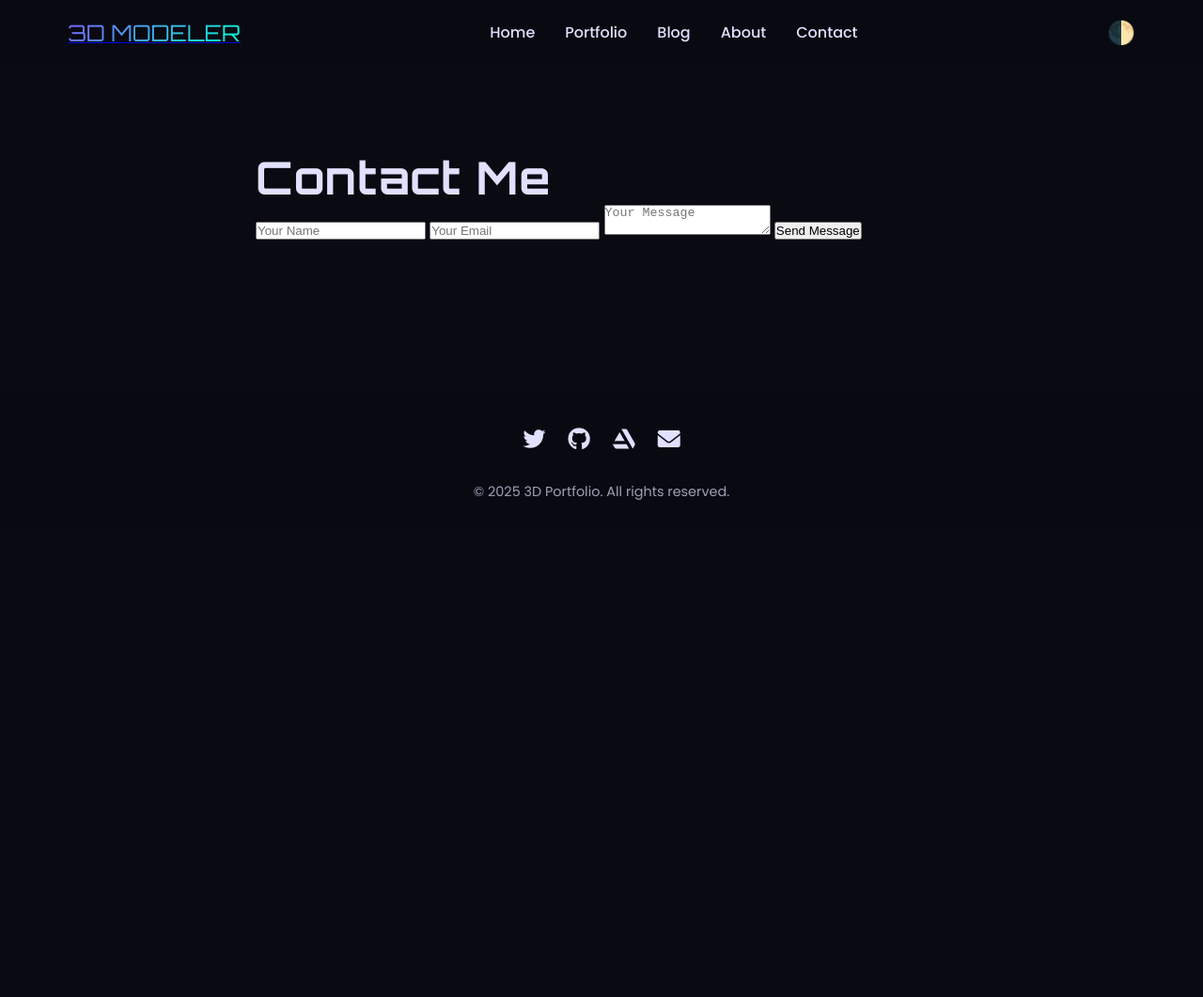
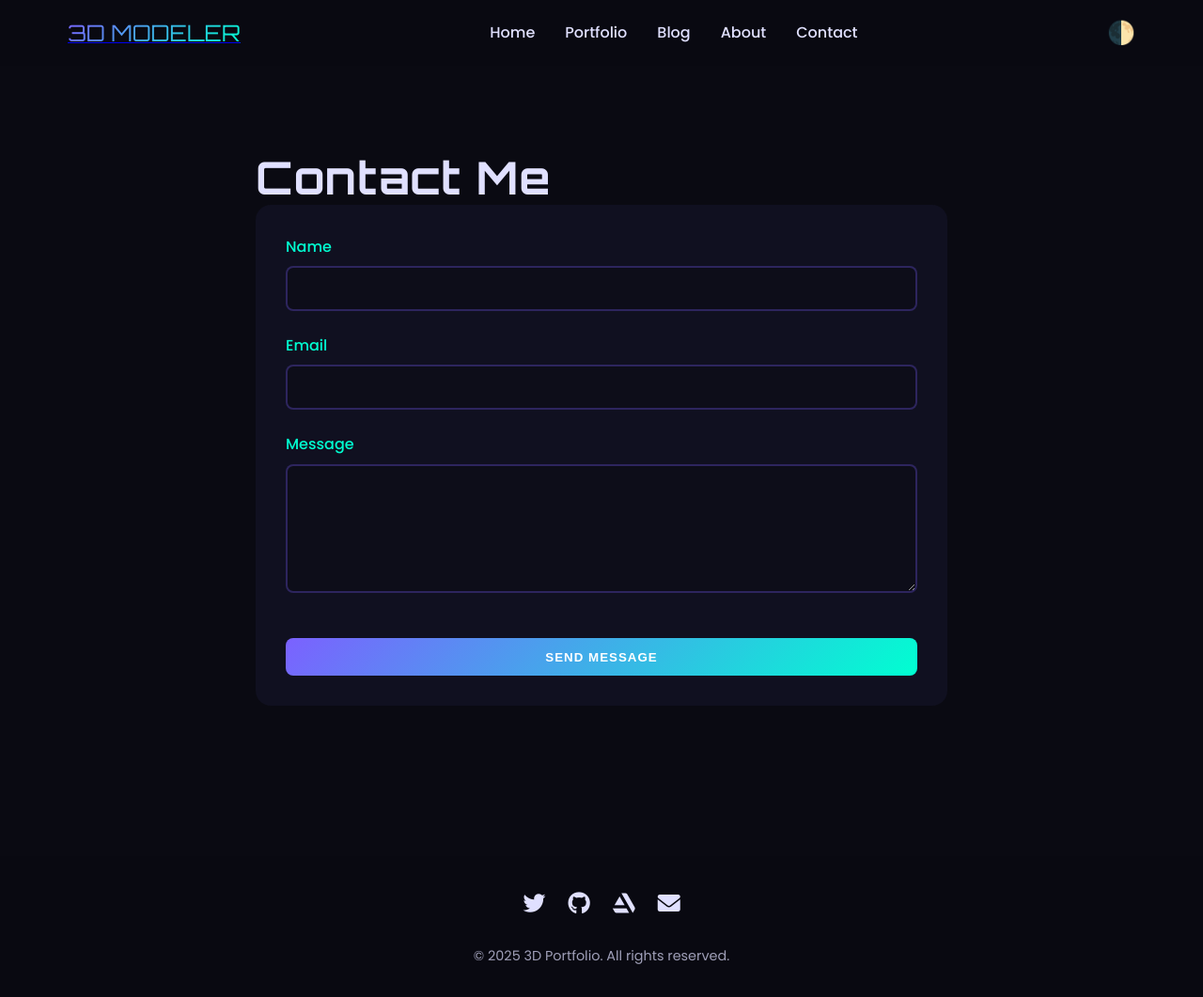
Before and after one commit to FaseehRizwan/portfolio, a Jekyll site: the page built from contact/index.html, in a window 1280 px wide and 1061 px high. Shown: the whole window at 94% size. Built offline with Jekyll 4.4.1, drawn with Linux system fonts in a browser that asks for light colours.

Commit message:
Update index.html

```diff
--- a/contact/index.html
+++ b/contact/index.html
@@ -4,10 +4,19 @@ title: Contact
 ---
 <section class="contact-section">
   <h1>Contact Me</h1>
-  <form action="https://formspree.io/f/your-form-id" method="POST">
-    <input type="text" name="name" placeholder="Your Name" required>
-    <input type="email" name="email" placeholder="Your Email" required>
-    <textarea name="message" placeholder="Your Message" required></textarea>
-    <button type="submit" class="btn">Send Message</button>
+  <form action="https://formspree.io/f/your-form-id" method="POST" class="contact-form">
+    <div class="form-group">
+      <label for="name">Name</label>
+      <input type="text" id="name" name="name" required>
+    </div>
+    <div class="form-group">
+      <label for="email">Email</label>
+      <input type="email" id="email" name="email" required>
+    </div>
+    <div class="form-group">
+      <label for="message">Message</label>
+      <textarea id="message" name="message" rows="6" required></textarea>
+    </div>
+    <button type="submit" class="btn btn-primary">Send Message</button>
   </form>
 </section>
```
